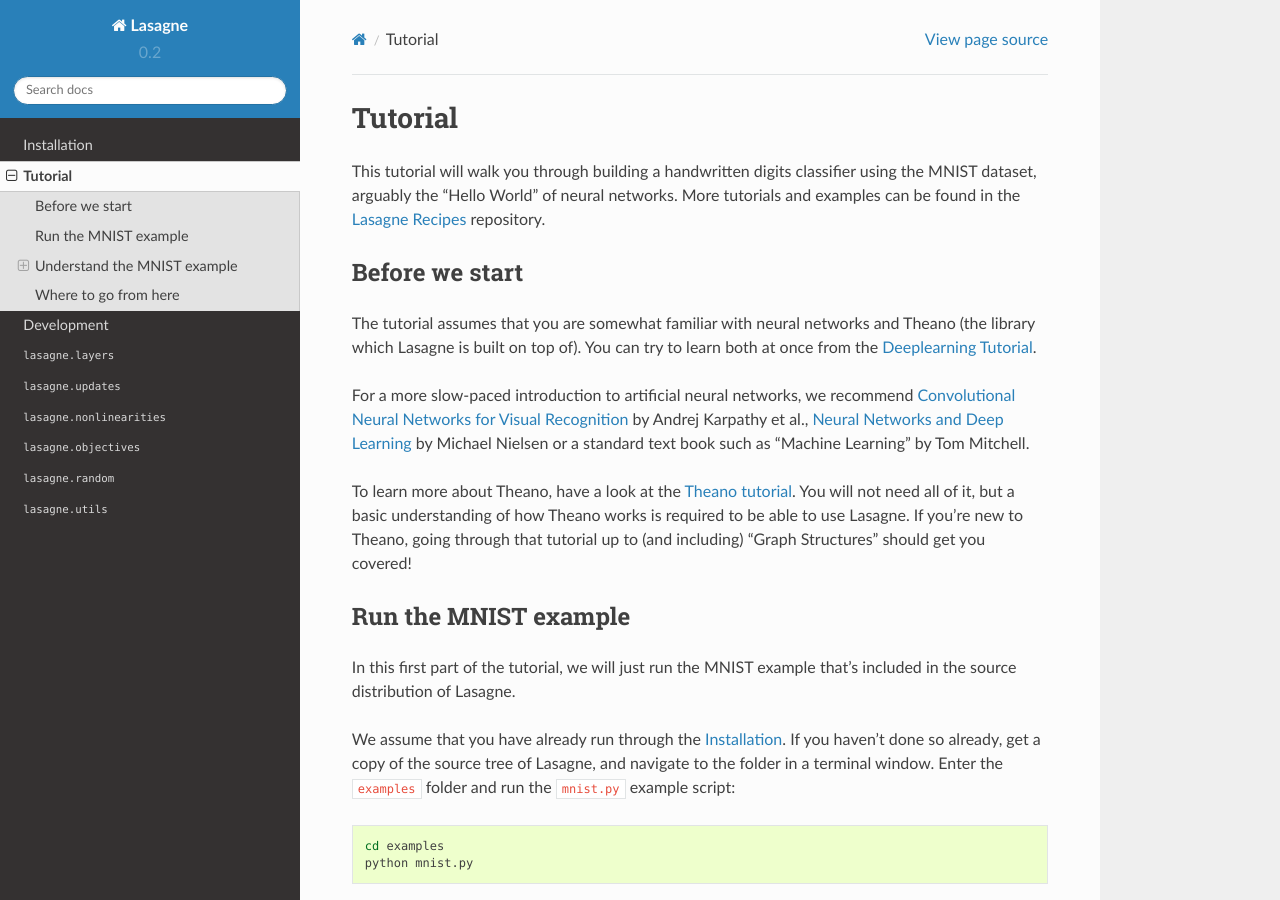
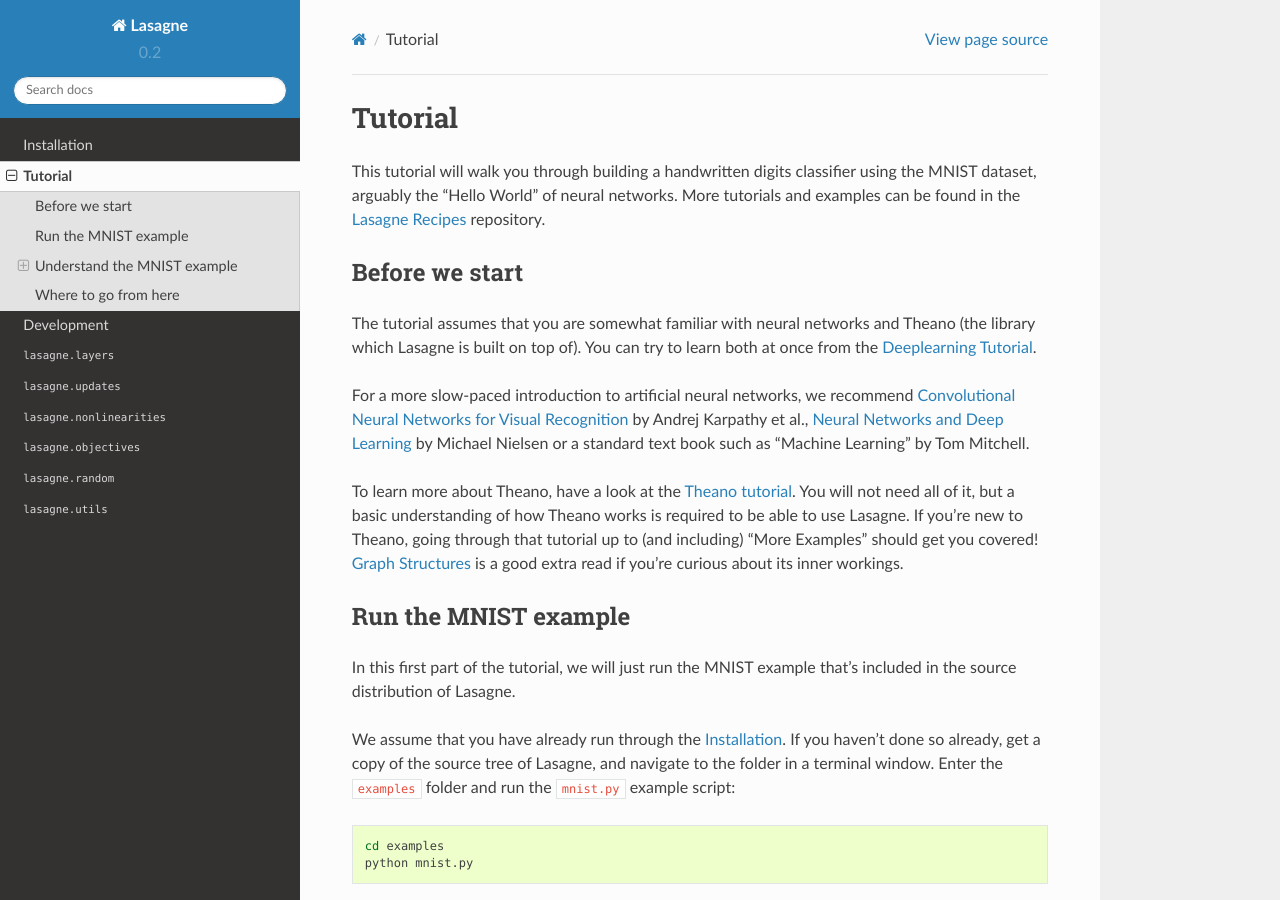
Before and after one commit to Lasagne/Lasagne, a Sphinx documentation site: the page built from docs/user/tutorial.rst, in a window 1280 px wide and 900 px high. Built offline with Sphinx 7.4.7 and the Read the Docs theme 2.0.0, drawn with Linux system fonts in a browser that asks for light colours; pages that are not in the unit, such as notebooks, are missing from menus.

Commit message:
Update to reflect changes in Theano Tutorial

```diff
--- a/docs/user/tutorial.rst
+++ b/docs/user/tutorial.rst
@@ -24,7 +24,8 @@
 To learn more about Theano, have a look at the `Theano tutorial`_. You will not
 need all of it, but a basic understanding of how Theano works is required to be
 able to use Lasagne. If you're new to Theano, going through that tutorial up to
-(and including) "Graph Structures" should get you covered!
+(and including) "More Examples" should get you covered! `Graph Structures`_ is
+a good extra read if you're curious about its inner workings.
 
 
 Run the MNIST example
```
Also changed, not shown: other parts of docs/user/tutorial.rst (+1 -0 lines).
